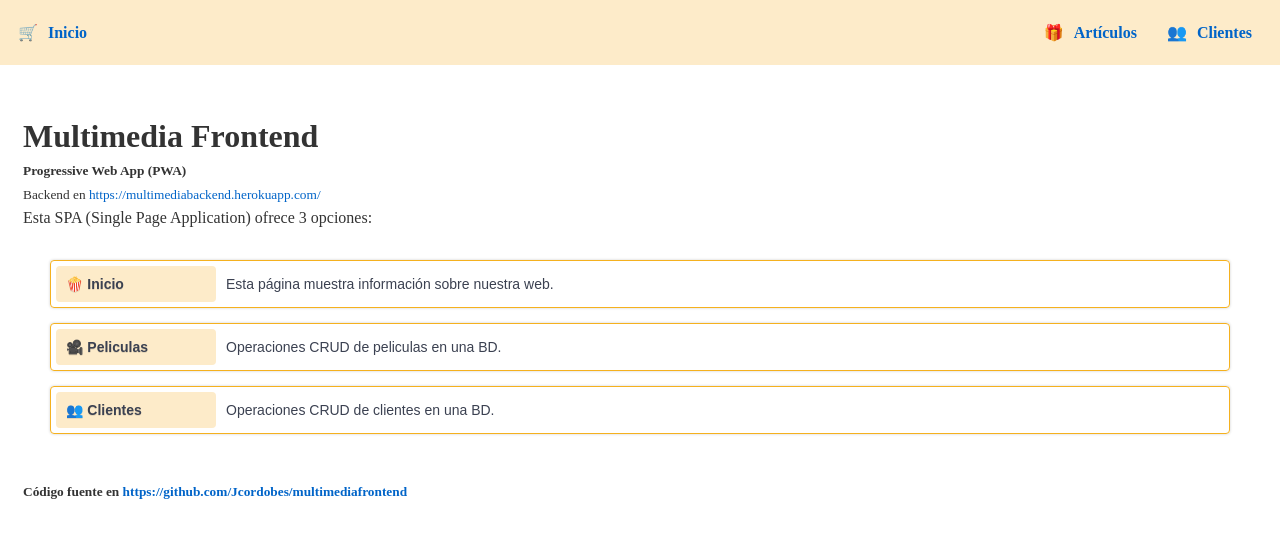
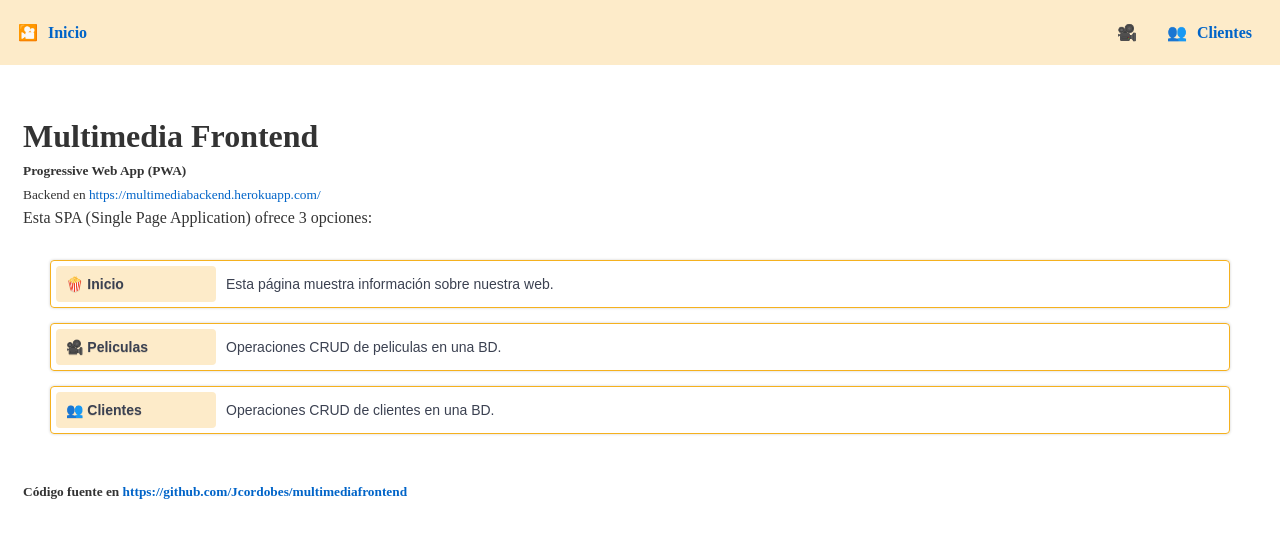
Before and after one commit to Jcordobes/cinefrontend, a Svelte app: page / in a window 1280 px wide. Shown: the top 538 px of the page. Built offline with nearby package versions, Linux system fonts and the light colour scheme; a web font is replaced by a local one.

Commit message:
Mi frontend multimedia, nuevo intento

```diff
--- a/src/Cliente.svelte
+++ b/src/Cliente.svelte
@@ -50,12 +50,6 @@
 <div class="card" on:click>
   <input bind:value={cliente.nombre} class="title" />
   <input bind:value={cliente.apellidos} class="title" />
-  <input
-    type="number"
-    min="0"
-    max="99"
-    step=".01"
-  bind:value={cliente.edad} class="title" />
-  <input bind:value={cliente.usuario} class="title" />
+  <input bind:value={cliente.telefono} class="title" />
   <slot />
 </div>
--- a/src/Nav.svelte
+++ b/src/Nav.svelte
@@ -61,7 +61,7 @@
       width: auto;
     }
     .inicio::after,
-    .peliculas::after,
+    .articulos::after,
     .clientes::after {
       display: inline-block;
       padding-left: 10px;
@@ -69,7 +69,7 @@
     .inicio::after {
       content: "Inicio";
     }
-    .peliculas::after {
+    .articulos::after {
       content: "Artículos";
     }
     .clientes::after {
@@ -96,12 +96,12 @@
   <ul class="menu">
     <li class="logo">
       <Link to="/">
-        <span class="inicio">🛒</span>
+        <span class="inicio">🎦</span>
       </Link>
     </li>
     <li class="item active">
       <Link to="/peliculas">
-        <span class="peliculas">🎁</span>
+        <span class="peliculas">🎥</span>
       </Link>
     </li>
     <li class="item active">
--- a/src/Pelicula.svelte
+++ b/src/Pelicula.svelte
@@ -43,7 +43,6 @@
 
 <div class="card">
   <input bind:value={pelicula.nombre} class="title" />
-  <input bind:value={pelicula.precio} class="title" />
   <input bind:value={pelicula.genero} class="title" />
   <input bind:value={pelicula.calificacion} class="title" />
   <slot />
--- a/src/Peliculas.svelte
+++ b/src/Peliculas.svelte
@@ -1,27 +1,21 @@
 <script>
   import { onMount, getContext } from "svelte";
   import { jsonData }            from "./store.js";
-
   import Buscar                  from "./Buscar.svelte";
   import Pelicula                from "./Pelicula.svelte";
   import Boton                   from "./Boton.svelte";
-
   const URL = getContext("URL");
-
   let busqueda = "";
   let pelicula = {};
-
   onMount(async () => {
     const response = await fetch(URL.peliculas);
     const data = await response.json();
     $jsonData = data;
   });
-
   $: regex = new RegExp(busqueda, "i");
   $: datos = busqueda
     ? $jsonData.filter(item => regex.test(item.nombre))
     : $jsonData;
-
 </script>
 
 <style>
```
Also changed, not shown: src/Boton.svelte (+6 -23 lines), 1 other file (tests, documents, lock files or other folders).
